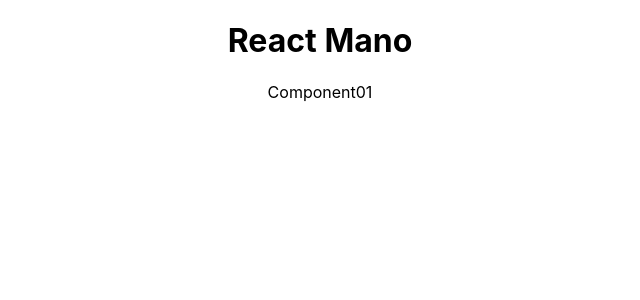
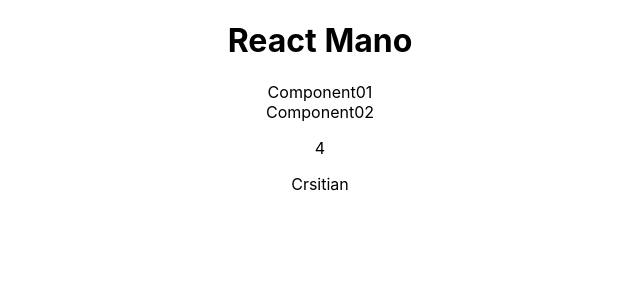
Before and after one commit to RandiSKT/Disciplina-TICs-3, a React (Create React App) app in the folder react-basico/: page / in a window 1280 px wide. Shown: the top 300 px of the page, without its empty margins (320-960 px from the left). Built offline with nearby package versions, Linux system fonts and the light colour scheme.

Commit message:
Primeiro contato com JS

```diff
--- a/react-basico/src/App.js
+++ b/react-basico/src/App.js
@@ -1,12 +1,14 @@
 import logo from "./logo.svg";
 import "./App.css";
 import Component01 from "./components/Component01";
+import Component02 from "./components/Component02";
 
 function App() {
   return (
     <div className="App">
       <h1>React Mano</h1>
       <Component01 />
+      <Component02 />
     </div>
   );
 }
--- /dev/null
+++ b/react-basico/src/components/Component02.js
@@ -0,0 +1,14 @@
+import React from 'react'
+
+const Component02 = () => {
+    const variavel = 2 + 2
+  return (
+    <div>
+        Component02
+        <p>{variavel}</p>
+        <p>Crsitian</p>
+    </div>
+  )
+}
+
+export default Component02
```
